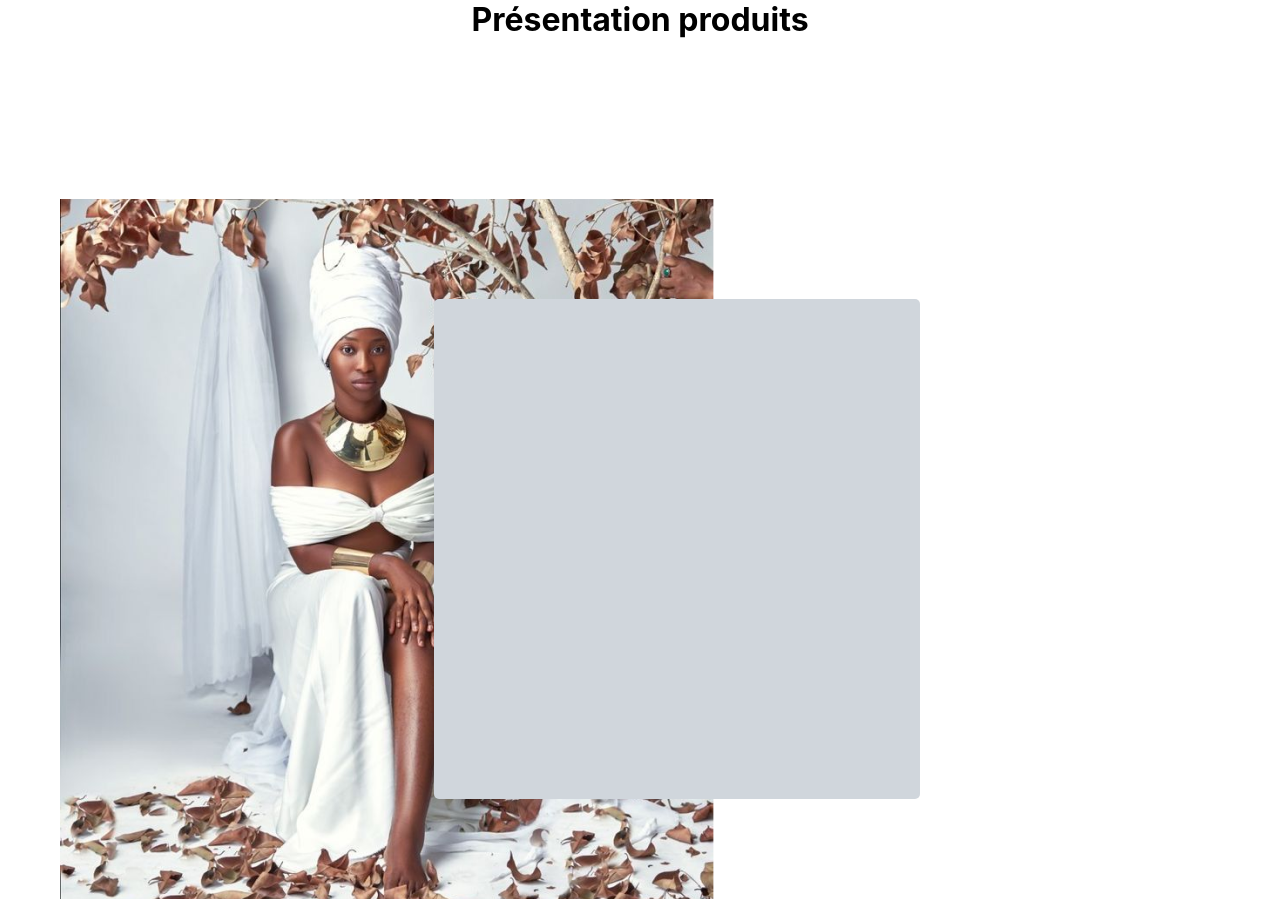
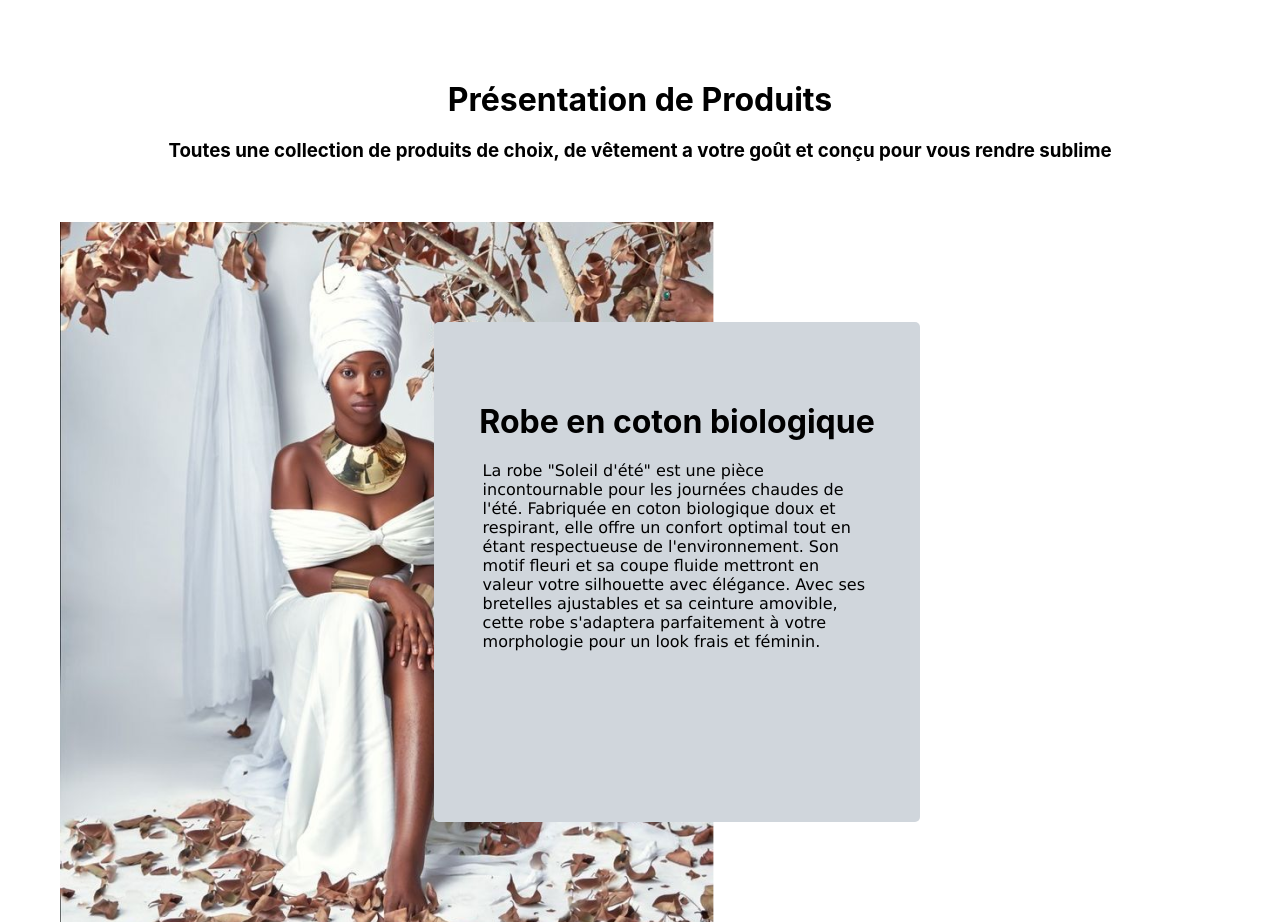
Before and after one commit to MarcosYH/SiteProduit, a React app: page / in a window 1280 px wide. Shown: the top 922 px of the page. Built offline with nearby package versions, Linux system fonts and the light colour scheme.

Commit message:
update text

```diff
--- a/package.json
+++ b/package.json
@@ -1,7 +1,7 @@
 {
   "name": "my-app",
   "version": "0.1.0",
-  "homepage": "https://marcosyh.github.io/",
+  "homepage": "https://marcosyh.github.io/SiteProduit",
   "private": true,
   "dependencies": {
     "@testing-library/jest-dom": "^5.16.5",
@@ -14,6 +14,7 @@
     "web-vitals": "^2.1.4"
   },
   "scripts": {
+    "deploy": "npm run build && gh-pages -d build",
     "start": "react-scripts start",
     "build": "react-scripts build",
     "test": "react-scripts test",
--- a/src/components/Produits.js
+++ b/src/components/Produits.js
@@ -6,24 +6,30 @@ import '../styles/Produits.css'
 function Produits() {
     return (
         <div>
-            <h1 className="prod"> Présentation produits</h1>
+ <h1 className='prod'> Présentation de Produits </h1>
+ <h3 className='prod1'> Toutes une collection de produits de choix, de vêtement a votre goût et conçu pour vous rendre sublime </h3>
             <div className="div1">
                 <img src={img1} alt="img1" className="img1"/>
                 <div className="bloc1">
-                    <p className="para1"> </p>
+                    <h1 className='prod'> Robe en coton biologique </h1>
+                    <p className="para1">La robe "Soleil d'été" est une pièce incontournable pour les journées chaudes de l'été. Fabriquée en coton biologique doux et respirant, elle offre un confort optimal tout en étant respectueuse de l'environnement. Son motif fleuri et sa coupe fluide mettront en valeur votre silhouette avec élégance. Avec ses bretelles ajustables et sa ceinture amovible, cette robe s'adaptera parfaitement à votre morphologie pour un look frais et féminin. </p>
                 </div>
             </div>
             <div className="div2">
                 <img src={img2} alt="img2" className="img2"/>
                 <div className="bloc2">
-                    <p> </p>
+                <h1 className='prod'> Chemise en lin </h1>
+                    <p className='para1'> La chemise "Brisa del mar" est un must-have pour les amoureux du style casual chic. Confectionnée en lin léger et respirant, elle est idéale pour les journées ensoleillées. Sa coupe droite et décontractée s'adapte à toutes les morphologies et sa couleur bleu pastel rappelle la fraîcheur de l'océan. Les boutons en nacre apportent une touche d'élégance à cette pièce intemporelle, facile à porter en toutes occasions. </p>
                 </div>
             </div>
             <div>
-                <img src={img4} alt="img4" className="img4"/>
-                <div className="bloc3">
-                    <p> </p>
+            <img src={img4} alt="img4" className="img4"/>
+            <div className="bloc3">
+                <h1 className='prod'>T-shirt en coton recyclé </h1>
+                    <p className='para1'> Le T-shirt "Second Life" est un vêtement à la fois tendance et écologique. Fabriqué à partir de coton recyclé, il contribue à réduire l'empreinte carbone de votre garde-robe. Son design épuré et moderne en fait un basique indispensable, facile à assortir avec différents styles vestimentaires. Sa coupe droite et confortable convient à toutes les morphologies et sa couleur gris chiné apporte une touche de sobriété à votre look.</p>
                 </div>
+
+
             </div>
 
 
--- a/src/styles/Produits.css
+++ b/src/styles/Produits.css
@@ -33,6 +33,16 @@
     text-align: center;
     margin: auto;
     width: 100%;
+    position: relative;
+    top: 80px;
+
+}
+.prod1{
+    text-align: center;
+    margin: auto;
+    width: 100%;
+    position: relative;
+    top: 100px;
 }
 .img2{
     float: right;
@@ -55,8 +65,7 @@ left: 600px;
 }
 .img4{
     position: relative;
-    top: 200px;
-    float: left;
+    top: 250px;
     max-width: 70%;
     height: auto;
     margin: 60px 60px 60px 60px;
@@ -64,7 +73,7 @@ left: 600px;
 .bloc3{
     position: relative;
     left: 400px;
-    top: 400px;
+    top: -400px;
     margin: 10px;
     border-radius: 5px;
     width: 40%; /* largeur de 90% */
@@ -74,6 +83,10 @@ left: 600px;
 }
 .para1{
     justify-content: center;
-    font-size: 15px;
-    font-weight: bold;
+    margin: auto;
+    padding: auto;
+    width: 80%;
+    position: relative;
+    top: 100px;
+    font-family: 'Lucida Sans', 'Lucida Sans Regular', 'Lucida Grande', 'Lucida Sans Unicode', Geneva, Verdana, sans-serif;
 }
```
